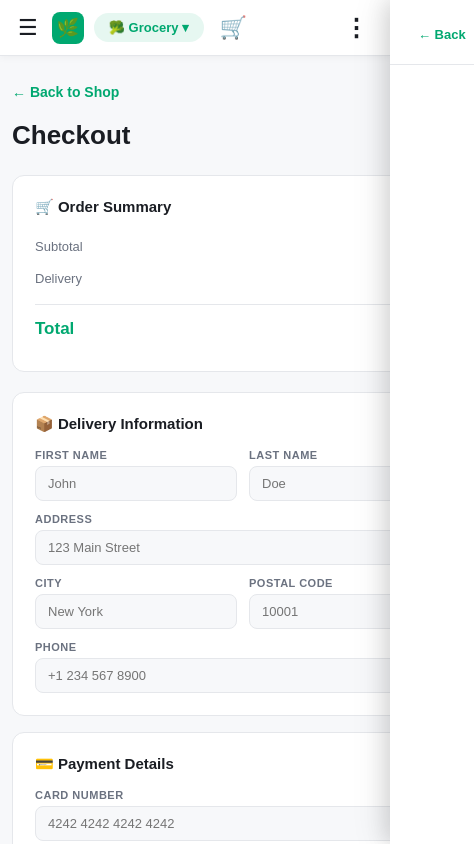
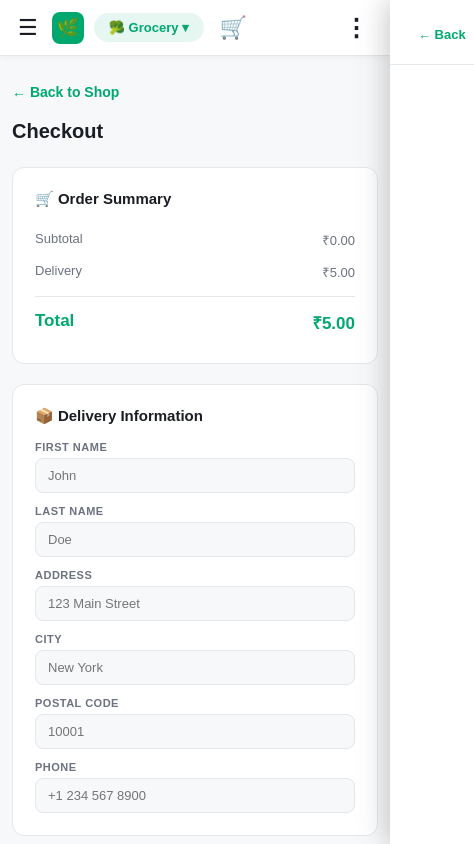
Before and after one commit to Selvasubramanian-k/Freshmart-grocery, a React (Vite) app: page /checkout in a window 390 px wide. Shown: the top 844 px of the page, 474 px wide, since content can reach past the window. Built offline with nearby package versions, Linux system fonts and the light colour scheme.

Commit message:
fix: mobile checkout layout

```diff
--- a/src/components/CartDrawer.jsx
+++ b/src/components/CartDrawer.jsx
@@ -1,4 +1,4 @@
-import { useNavigate } from 'react-router-dom'
+import { useNavigate, useLocation } from 'react-router-dom'
 import ghee from '../assets/ghee.jpg'
 import Brinjal from '../assets/Brinja.jpg'
 import liver from '../assets/liver.jpg'
@@ -39,6 +39,8 @@ const DELIVERY = 5.00
 
 function CartDrawer({ isOpen, onClose, onOpen, cart, increment, decrement, removeItem }) {
   const navigate = useNavigate()
+  const location = useLocation()
+  const isCheckout = location.pathname === '/checkout'
   const getP     = (id) => PRODUCTS_MAP.find(p => p.id === Number(id))
 
   const entries  = Object.entries(cart).filter(([, q]) => q > 0)
@@ -102,7 +104,7 @@ function CartDrawer({ isOpen, onClose, onOpen, cart, increment, decrement, remov
 
       </aside>
 
-      {totalQty > 0 && !isOpen && (
+      {totalQty > 0 && !isOpen && !isCheckout && (
     <button className="cart-float" onClick={onOpen}>
       <span className="cf-icon">🛍️</span>
       <div>
--- a/src/index.css
+++ b/src/index.css
@@ -509,7 +509,7 @@ body {
 }
 
 .product-card {
-  background: rgba(0,168,112,.15);
+
   border: 1.5px solid var(--border);
   border-radius: var(--radius);
   overflow: hidden;
@@ -726,7 +726,13 @@ body {
   .cf-arrow { display: none; }
 }
 /* CHECKOUT PAGE */
-.checkout-page { max-width: 1000px; margin: 28px auto;  padding: 0 12px 60px; box-sizing: border-box;  }
+.checkout-page {
+  max-width: 1000px;
+  margin: 28px auto;
+  padding: 0 16px 120px;  /* ✅ 12px → 16px, bottom 120px */
+  box-sizing: border-box;
+  width: 100%;             /* ✅ add */
+}
 .checkout-back { background: none; border: none; font-family: inherit; font-size: 14px; font-weight: 700; color: var(--primary); cursor: pointer; margin-bottom: 20px; display: flex; align-items: center; gap: 5px; }
 .checkout-back:hover { opacity: .7; }
 .checkout-title { font-size: 26px; font-weight: 900; margin-bottom: 24px; }
@@ -850,3 +856,9 @@ body {
   .price-new    { font-size: 15px; }
 
 }
+@media (max-width: 479px) {
+  .checkout-page { padding: 0 12px 100px; }
+  .form-grid { grid-template-columns: 1fr; }
+  .form-group.full { grid-column: 1; }
+  .checkout-title { font-size: 20px; }
+}
```
Lines whose indentation alone changed are shown as unchanged.
